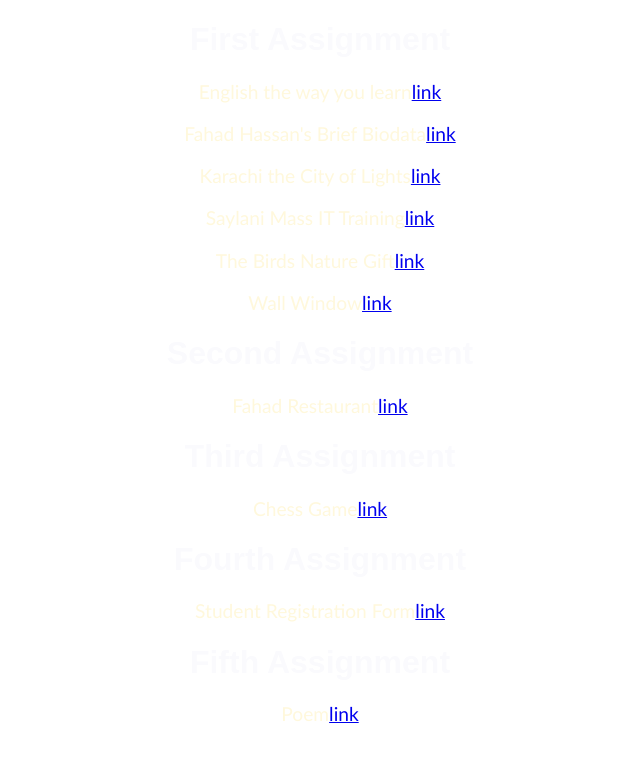
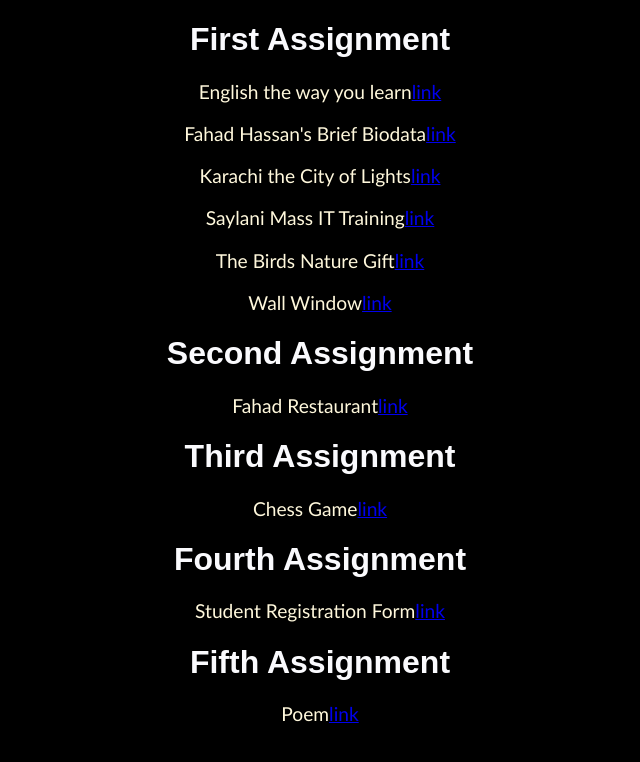
Before and after one commit to fahadhassan8/All-Assignments, a plain HTML site: page index.html in a window 1280 px wide. Shown: the whole page, without its empty margins (320-960 px from the left). Drawn offline with Linux system fonts and the light colour scheme.

Commit message:
bg color

```diff
--- a/style.css
+++ b/style.css
@@ -1,5 +1,5 @@
 body {
-    background: color #000;;
+    background-color:#000000;
 
 }
 h1{
```
